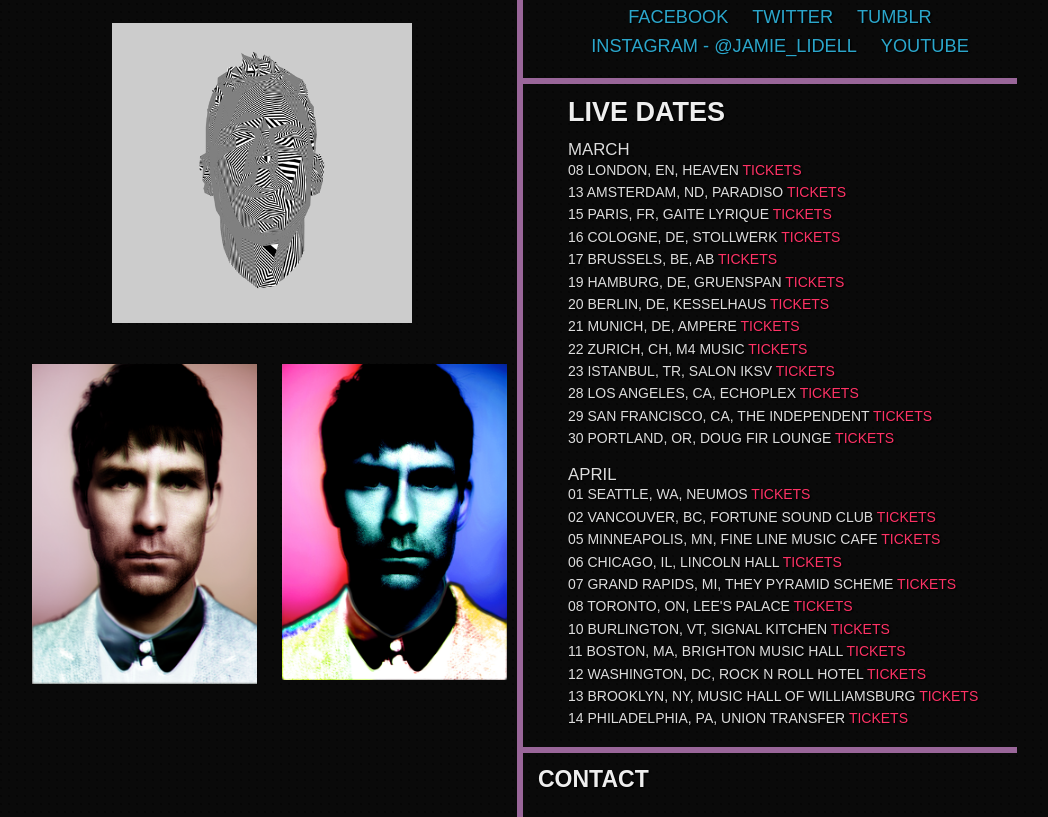
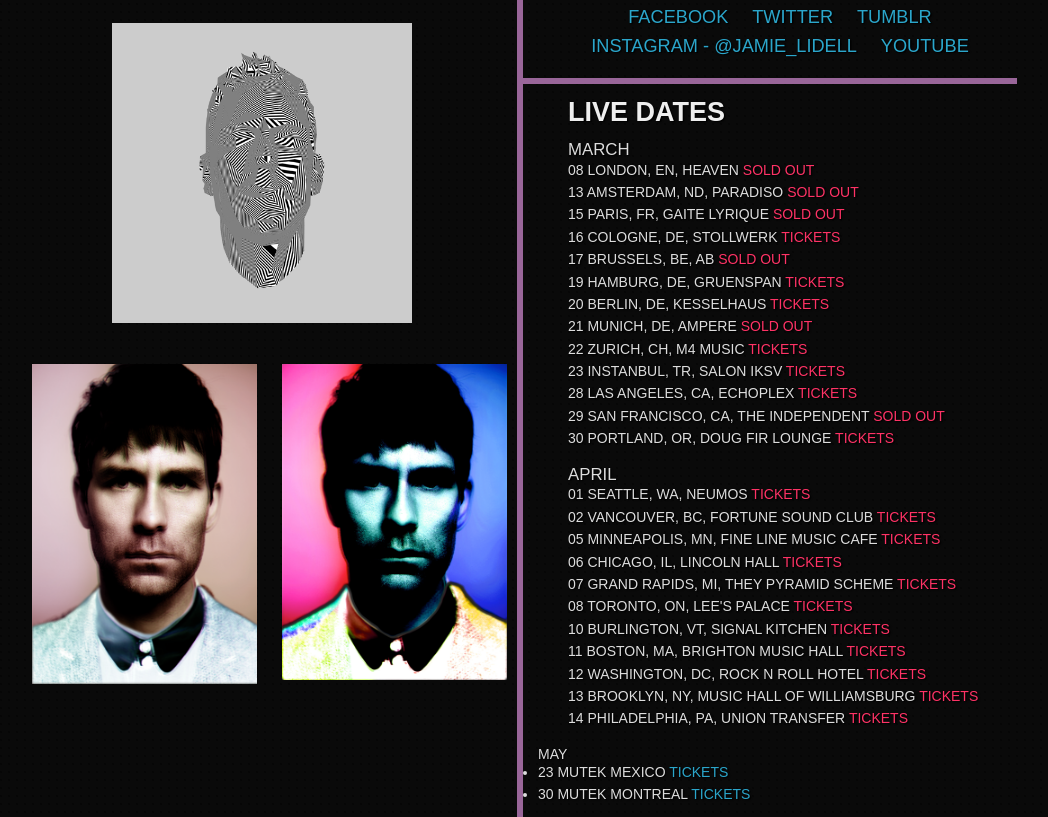
Before and after one commit to mmoutenot/jamielidellfull, a plain HTML site: page index.html in a window 1280 px wide. Shown: the part 1285-2102 px from the top of the page, without its empty margins (123-1171 px from the left). Drawn offline with Linux system fonts and the light colour scheme; grey boxes are pictures that could not be loaded.

Commit message:
add mutek tourdates

```diff
--- a/index.html
+++ b/index.html
@@ -92,22 +92,24 @@
             <div class="sixWithLeftBorder columns end">
               <div id="tourDates">
                 <h3>Live Dates</h3>
+
                 <div class="month">March</div>
                 <ul>
-                  <li>08 London, EN, Heaven <a class="ticket" href="http://www.artistticket.com/link/?s=Jamie+Lidell">Tickets</a></li>
-                  <li>13 Amsterdam, ND, Paradiso <a class="ticket" href="http://www.ticketmaster.nl/event/105547">Tickets</a></li>
-                  <li>15 Paris, FR, Gaite Lyrique <a class="ticket" href="http://www.digitick.com/place-de-concert-jamie-lidell-css4-digitick-pg3189-ai9584.html">Tickets</a></li>
+                  <li>08 London, EN, Heaven <a class="ticket" href="http://www.artistticket.com/link/?s=Jamie+Lidell">SOLD OUT</a></li>
+                  <li>13 Amsterdam, ND, Paradiso <a class="ticket" href="http://www.ticketmaster.nl/event/105547">SOLD OUT</a></li>
+                  <li>15 Paris, FR, Gaite Lyrique <a class="ticket" href="http://www.digitick.com/place-de-concert-jamie-lidell-css4-digitick-pg3189-ai9584.html">SOLD OUT</a></li>
                   <li>16 Cologne, DE, Stollwerk <a class="ticket" href="http://www.eventim.de">Tickets</a></li>
-                  <li>17 Brussels, BE, AB <a class="ticket" href="http://www.abconcerts.be/en/concerts/p/detail/jamie-lidell-17-03-2013">Tickets</a></li>
+                  <li>17 Brussels, BE, AB <a class="ticket" href="http://www.abconcerts.be/en/concerts/p/detail/jamie-lidell-17-03-2013">SOLD OUT</a></li>
                   <li>19 Hamburg, DE, Gruenspan <a class="ticket" href="http://www.eventim.de">Tickets</a></li>
                   <li>20 Berlin, DE, Kesselhaus <a class="ticket" href="http://www.eventim.de">Tickets</a></li>
-                  <li>21 Munich, DE, Ampere <a class="ticket" href="http://www.eventim.de">Tickets</a></li>
+                  <li>21 Munich, DE, Ampere <a class="ticket" href="http://www.eventim.de">SOLD OUT</a></li>
                   <li>22 Zurich, CH, M4 Music <a class="ticket" href="http://www.starticket.ch ">Tickets</a></li>
-                  <li>23 Istanbul, TR, Salon Iksv <a class="ticket" href="http://www.biletix.com">Tickets</a></li>
-                  <li>28 Los Angeles, CA, Echoplex <a class="ticket" href="http://tinyurl.com/cwrgarh">Tickets</a></li>
-                  <li>29 San Francisco, CA, The Independent <a class="ticket" href="http://tinyurl.com/cqc7tj4">Tickets</a></li>
+                  <li>23 Instanbul, TR, Salon Iksv <a class="ticket" href="http://www.biletix.com">Tickets</a></li>
+                  <li>28 Las Angeles, CA, Echoplex <a class="ticket" href="http://tinyurl.com/cwrgarh">Tickets</a></li>
+                  <li>29 San Francisco, CA, The Independent <a class="ticket" href="http://tinyurl.com/cqc7tj4">SOLD OUT</a></li>
                   <li>30 Portland, OR, Doug Fir Lounge <a class="ticket" href="http://tinyurl.com/cxswnex">Tickets</a></li>
                 </ul>
+
                 <div class="month">April</div>
                 <ul>
                   <li>01 Seattle, WA, Neumos <a class="ticket" href="http://tinyurl.com/cvw687d">Tickets</a></li>
@@ -123,6 +125,12 @@
                   <li>14 Philadelphia, PA, Union Transfer <a class="ticket" href="http://tinyurl.com/d9sf2oz">Tickets</a></li>
                 </ul>
               </div>
+              <div class="month">May</div>
+              <ul>
+                <li>23 Mutek Mexico <a class="ticket" href="http://www.mutek.mx/mutekmx2013/?page_id=4656">Tickets</a></li>
+                <li>30 Mutek Montreal <a class="ticket" href="http://www.mutek.org/en/news/486-mutek-montreal-reveals-first-wave-of-headliners-for-its-14th-edition">Tickets</a></li>
+              </ul>
+            </div>
             </div>
           </div>
 
@@ -237,6 +245,7 @@
             <div class="sixWithLeftBorder columns end">
               <div id="tourDates-mobile">
                 <h3>Live Dates</h3>
+
                 <div class="month">March</div>
                 <ul>
                   <li>08 London, EN, Heaven <a class="ticket" href="http://www.artistticket.com/link/?s=Jamie+Lidell">SOLD OUT</a></li>
@@ -253,6 +262,7 @@
                   <li>29 San Francisco, CA, The Independent <a class="ticket" href="http://tinyurl.com/cqc7tj4">SOLD OUT</a></li>
                   <li>30 Portland, OR, Doug Fir Lounge <a class="ticket" href="http://tinyurl.com/cxswnex">Tickets</a></li>
                 </ul>
+
                 <div class="month">April</div>
                 <ul>
                   <li>01 Seattle, WA, Neumos <a class="ticket" href="http://tinyurl.com/cvw687d">Tickets</a></li>
@@ -268,7 +278,13 @@
                   <li>14 Philadelphia, PA, Union Transfer <a class="ticket" href="http://tinyurl.com/d9sf2oz">Tickets</a></li>
                 </ul>
               </div>
+              <div class="month">May</div>
+              <ul>
+                <li>23 Mutek Mexico <a class="ticket" href="http://www.mutek.mx/mutekmx2013/?page_id=4656">Tickets</a></li>
+                <li>30 Mutek Montreal <a class="ticket" href="http://www.mutek.org/en/news/486-mutek-montreal-reveals-first-wave-of-headliners-for-its-14th-edition">Tickets</a></li>
+              </ul>
             </div>
+          </div>
           </div>
 
           <div class="row">
@@ -307,8 +323,8 @@
                     <li><a href="http://www.insideslashout.com/">Inside/Out Adrian Reed</a></li>
                     <li><a href="mailto:adrian@insideslashout.com">Adrian Reed</a></li>
                   </ul>
-                  <li>Legal:</li>
-                  <li><a href="mailto:gary@ssb.co.uk">Gary Mandel</a></li>
+                  <!-- <li>Legal:</li> -->
+                  <!-- <li><a href="mailto:gary@ssb.co.uk">Gary Mandel</a></li> -->
                   <br>
                   <li>Website:</li>
                   <li><a href="http://pewpewlasers.com">Marshall Moutenot</a></li>
```
